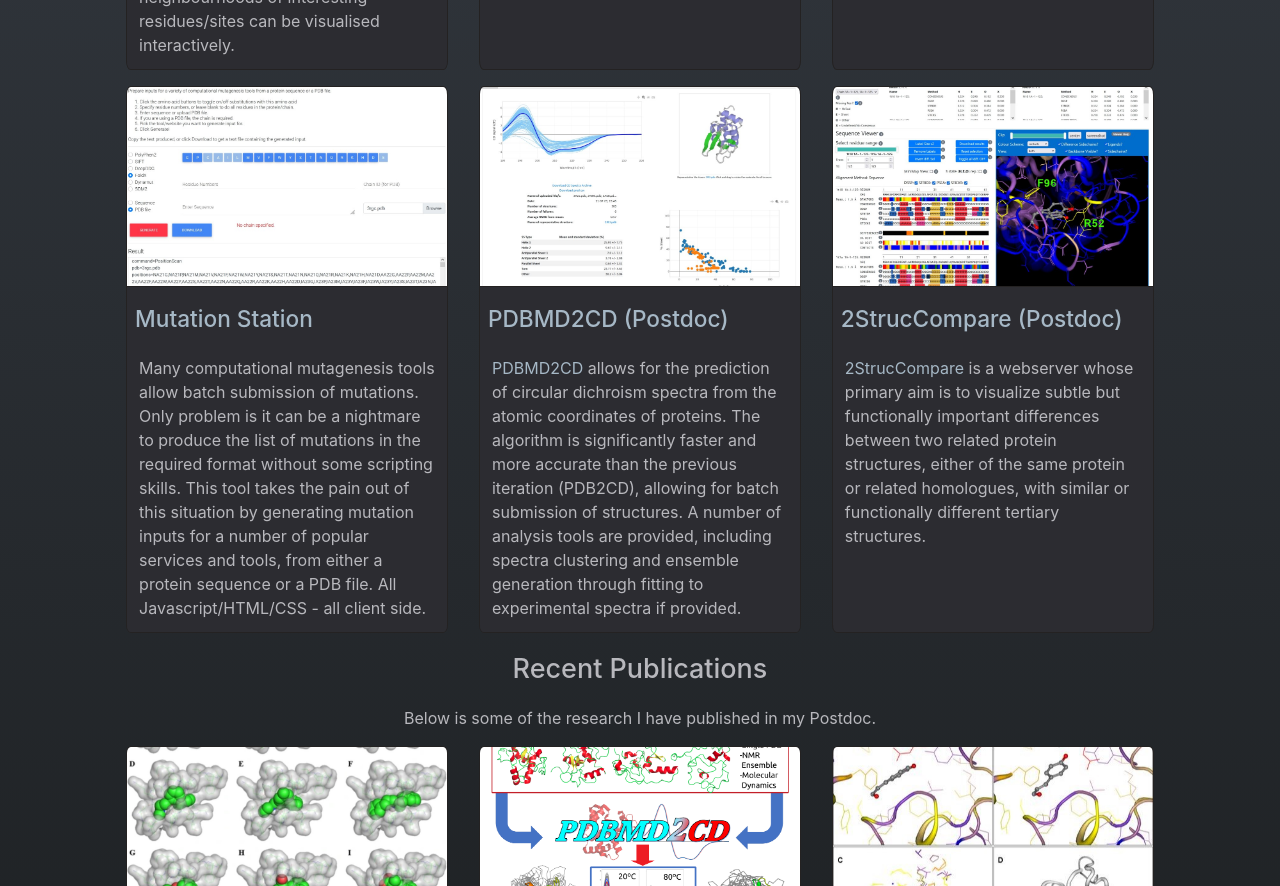
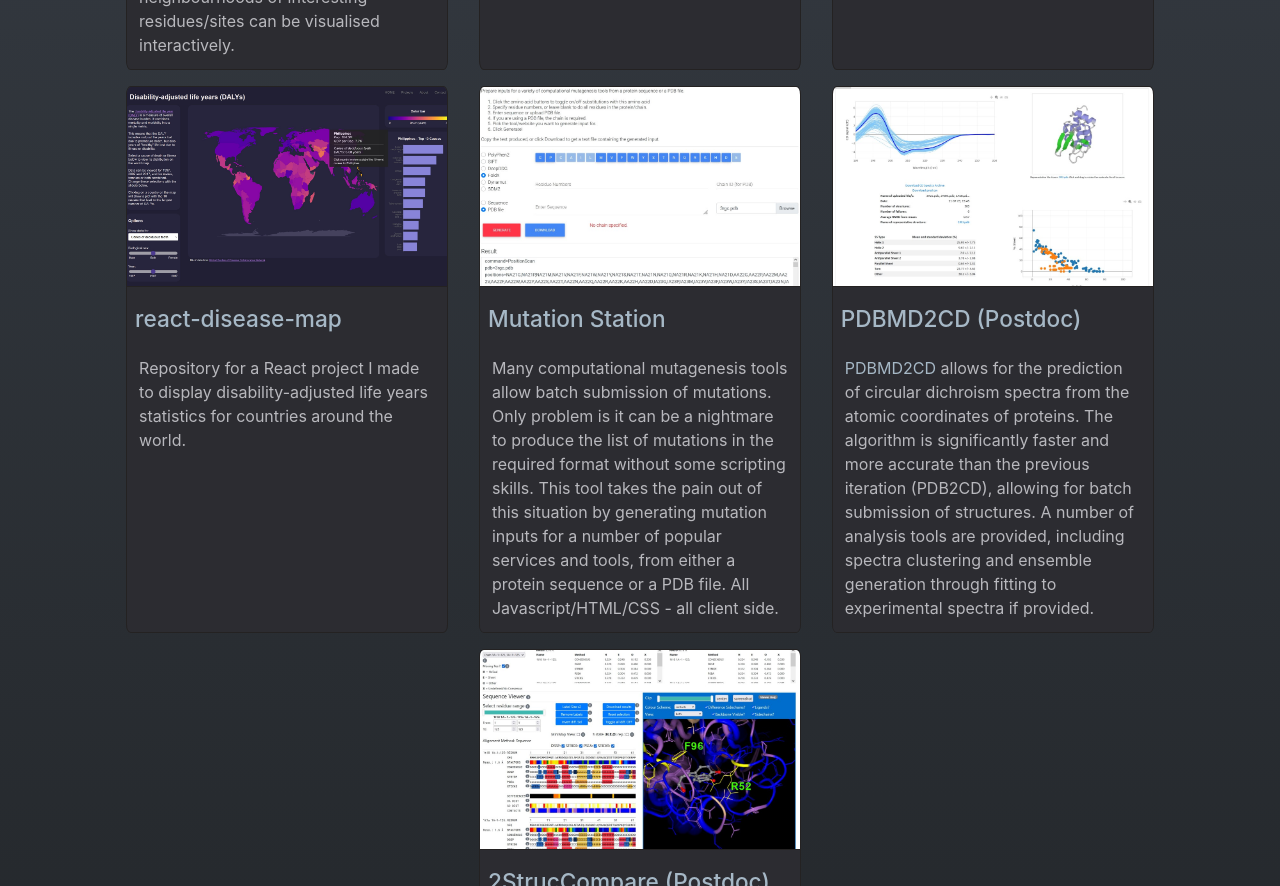
Before and after one commit to elliot-drew/portfolio, a plain HTML site: page index.html in a window 1280 px wide. Shown: the part 1555-2441 px from the top of the page. Drawn offline with Linux system fonts and the light colour scheme.

Commit message:
added proj

```diff
--- a/index.html
+++ b/index.html
@@ -245,6 +245,16 @@
           </p>
         </div>
         <div class="card">
+            <img class="section media" src="images/disease.jpg" border="0" alt="">
+          <a href="https://github.com/elliot-drew/react-disease-map" target="_blank">
+          <h3 class="section double-padded">react-disease-map</h3>
+          </a>
+          <p class="section double-padded">
+            Repository for a React project I made to display disability-adjusted life years statistics for
+            countries around the world.
+          </p>
+        </div>
+        <div class="card">
             <img class="section media" src="images/mutationstation_website.jpg" border="0" alt="">
           <a href="https://elliot-drew.github.io/mutation-station/" target="_blank">
           <h3 class="section double-padded">Mutation Station</h3>
```
Also changed, not shown: images/disease.jpg (added).
